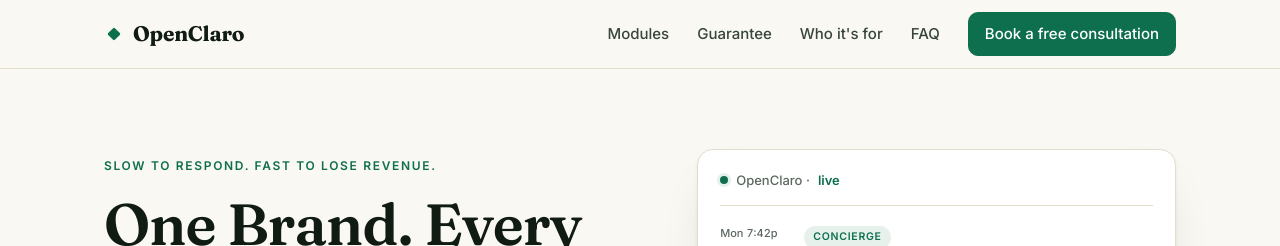
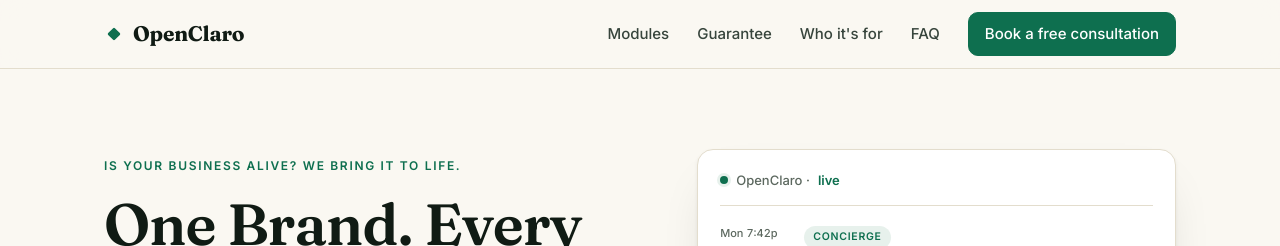
Before and after one commit to mshahriarinia/openclaro-web, a Next.js app: page / in a window 1280 px wide. Shown: the top 246 px of the page. Built offline with nearby package versions, Linux system fonts and the light colour scheme.

Commit message:
Change hero eyebrow to a question-led "alive" hook
Replace "Slow to respond. Fast to lose revenue." with "Is your
business alive? We bring it to life." and log the change in the
brand-analysis changelog.

```diff
--- a/app/page.js
+++ b/app/page.js
@@ -10,7 +10,7 @@ export default function HomePage() {
       <section className="hero">
         <div className="container hero-grid">
           <div className="hero-copy" data-reveal>
-            <p className="eyebrow">Slow to respond. Fast to lose revenue.</p>
+            <p className="eyebrow">Is your business alive? We bring it to life.</p>
             <h1 className="display">One Brand. Every Customer Touchpoint.</h1>
             <p className="lead">
               Never Leave Customers Unattended.
```
Also changed, not shown: 1 other file (tests, documents, lock files or other folders).
